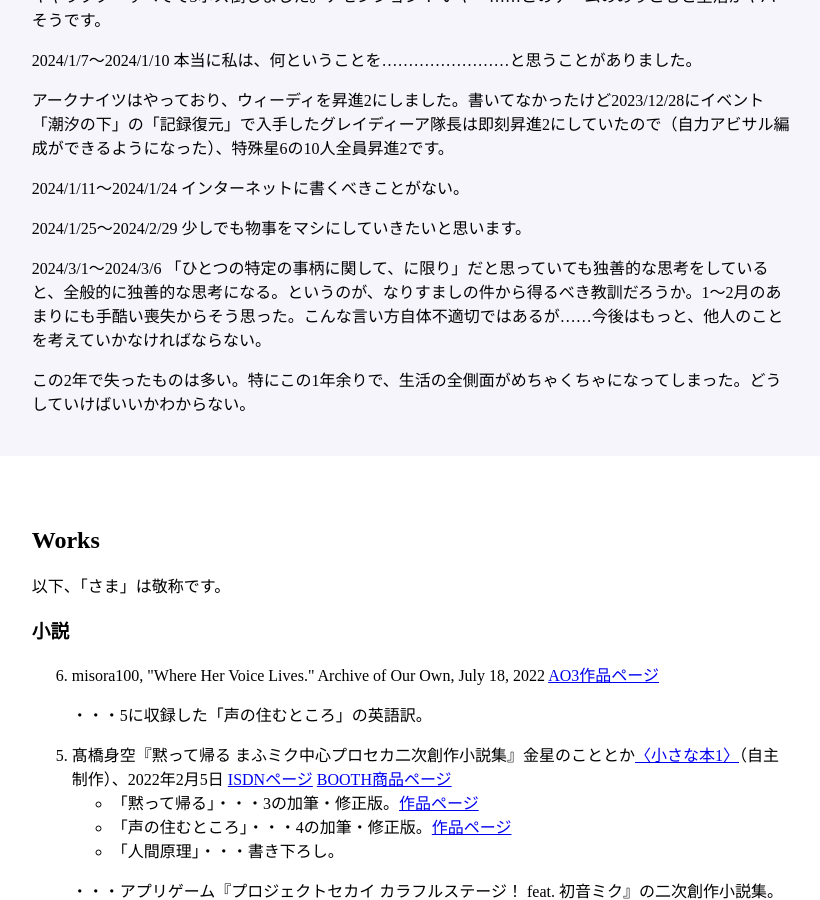
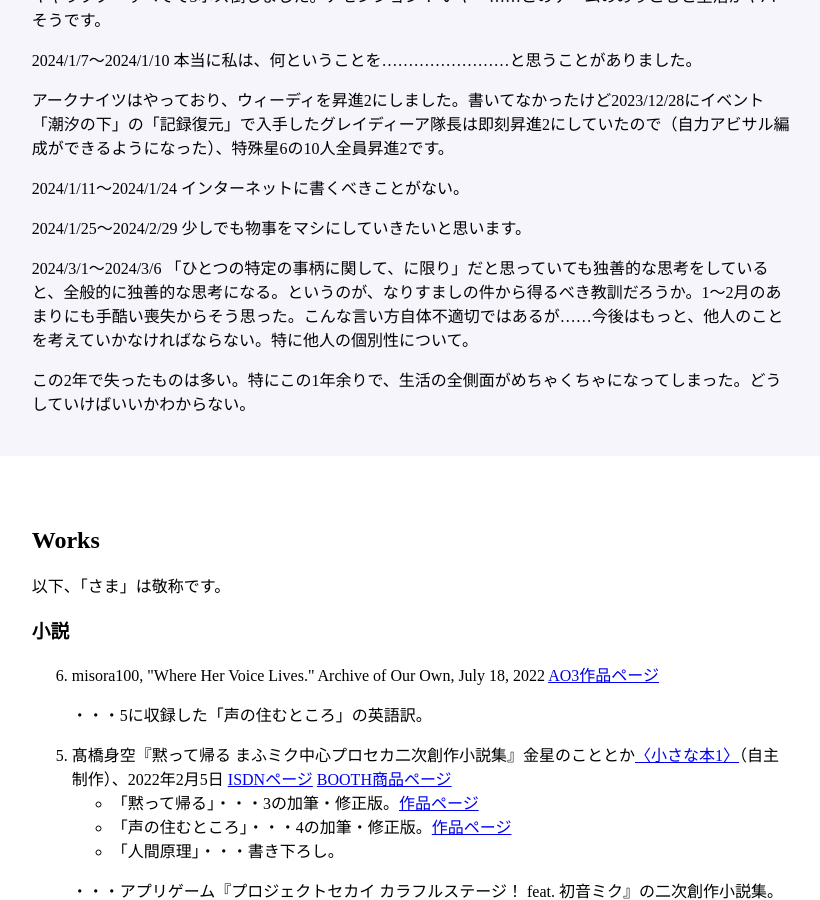
Before and after one commit to misora100/misora100.github.io, a Jekyll site: the page index.html, which Jekyll copies as it is, in a window 1280 px wide and 900 px high, scrolled down 1560 px. Shown: the whole window, without its empty margins (229-1049 px from the left). Built offline with Jekyll 4.4.1, drawn with Linux system fonts in a browser that asks for light colours.

Commit message:
Update index.html

```diff
--- a/index.html
+++ b/index.html
@@ -64,7 +64,7 @@
         <p>アークナイツはやっており、ウィーディを昇進2にしました。書いてなかったけど2023/12/28にイベント「潮汐の下」の「記録復元」で入手したグレイディーア隊長は即刻昇進2にしていたので（自力アビサル編成ができるようになった）、特殊星6の10人全員昇進2です。</p>
         <p>2024/1/11～2024/1/24 インターネットに書くべきことがない。</p>
         <p>2024/1/25～2024/2/29 少しでも物事をマシにしていきたいと思います。</p>
-        <p>2024/3/1～2024/3/6 「ひとつの特定の事柄に関して、に限り」だと思っていても独善的な思考をしていると、全般的に独善的な思考になる。というのが、なりすましの件から得るべき教訓だろうか。1～2月のあまりにも手酷い喪失からそう思った。こんな言い方自体不適切ではあるが……今後はもっと、他人のことを考えていかなければならない。</p>
+        <p>2024/3/1～2024/3/6 「ひとつの特定の事柄に関して、に限り」だと思っていても独善的な思考をしていると、全般的に独善的な思考になる。というのが、なりすましの件から得るべき教訓だろうか。1～2月のあまりにも手酷い喪失からそう思った。こんな言い方自体不適切ではあるが……今後はもっと、他人のことを考えていかなければならない。特に他人の個別性について。</p>
         <p>この2年で失ったものは多い。特にこの1年余りで、生活の全側面がめちゃくちゃになってしまった。どうしていけばいいかわからない。</p>
     </div>
     <div class="main">
```
